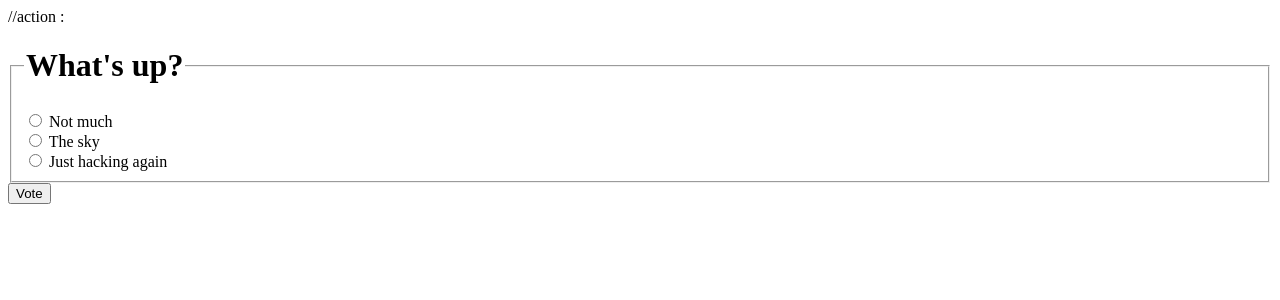
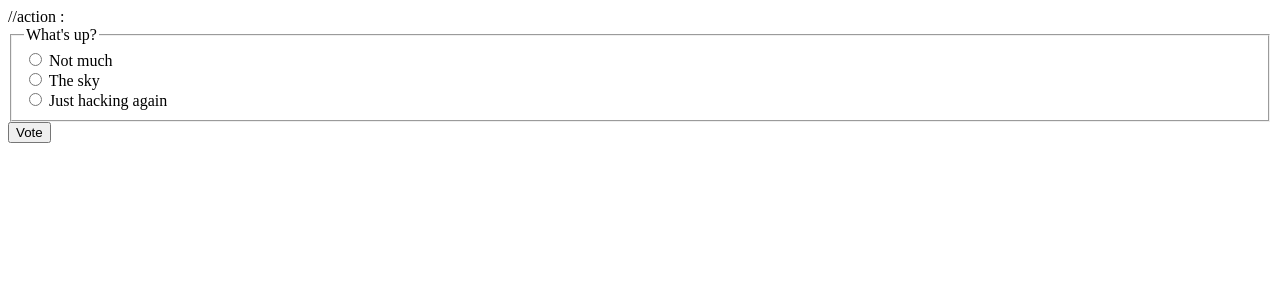
Before and after one commit to le-incroyable1-dev/DjangoAdventures, a Django app: page /polls/1/ in a window 1280 px wide. Shown: the top 300 px of the page. Run offline with Django 3.2, Linux system fonts and the light colour scheme; data comes from the database, SQL or seed files in the repository.

Commit message:
comments

```diff
--- a/DjangoWebProject1/polls/templates/polls/detail.html
+++ b/DjangoWebProject1/polls/templates/polls/detail.html
@@ -2,7 +2,7 @@
     //action :
 {% csrf_token %}
 <fieldset>
-    <legend><h1>{{ question.question_text }}</h1></legend>
+    <legend>{{ question.question_text }}</legend>
     {% if error_message %}<p><strong>{{ error_message }}</strong></p>{% endif %}
     {% for choice in question.choice_set.all %}
         <input type="radio" name="choice" id="choice{{ forloop.counter }}" value="{{ choice.id }}">
--- a/DjangoWebProject1/polls/urls.py
+++ b/DjangoWebProject1/polls/urls.py
@@ -8,11 +8,15 @@ app_name = 'polls'
 urlpatterns = [
     # ex: /polls/
     path('', views.index, name='index'),
+
     # ex: /polls/5/
+    # the 'name' value as called by the {% url %} template tag
     path('<int:question_id>/', views.detail, name='detail'),
+
     # ex: /polls/5/results/
     # int:question_id passes the question id (5 above) to views.detail
     path('<int:question_id>/results/', views.results, name='results'),
+
     # ex: /polls/5/vote/
     path('<int:question_id>/vote/', views.vote, name='vote'),
 ]
```
